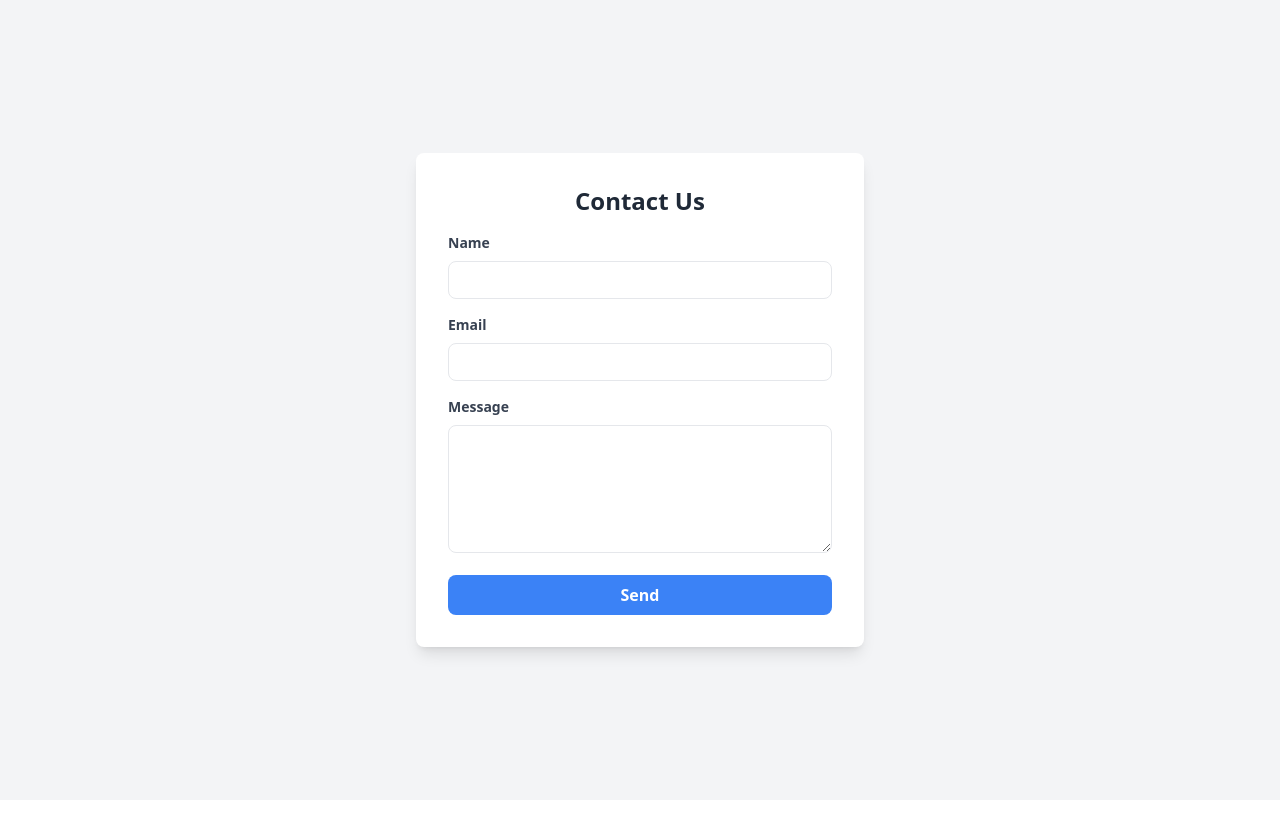
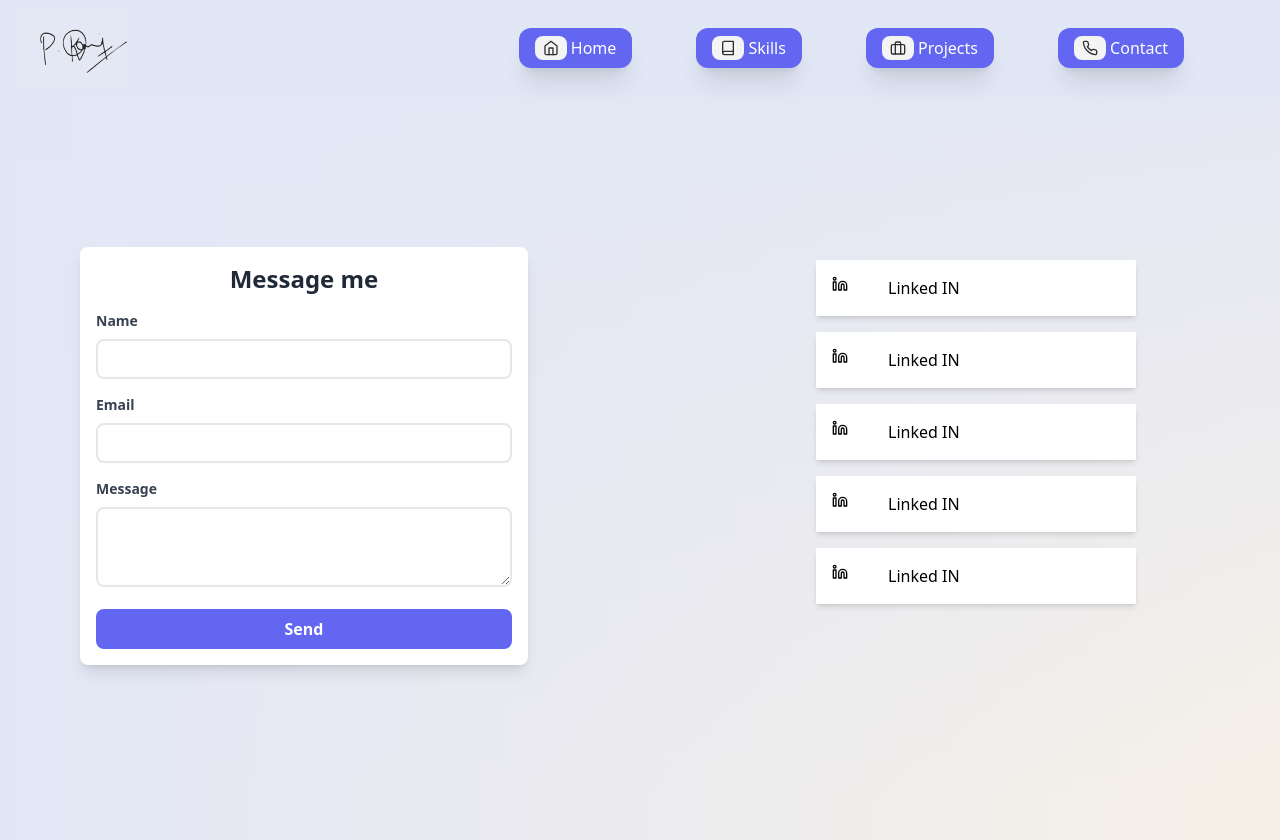
Before and after one commit to kavinkumar24/Updated_Portfolio, a React (Create React App) app: page /contact in a window 1280 px wide. Before the commit the page ends 800 px from the top, so only its background shows below. Built offline with nearby package versions, Linux system fonts and the light colour scheme; a web font is replaced by a local one.

Commit message:
added projects page and configure with email js

```diff
--- a/src/components/pages/Contact.jsx
+++ b/src/components/pages/Contact.jsx
@@ -2,7 +2,8 @@ import React, { useRef } from 'react';
 import emailjs from 'emailjs-com';
 import { ToastContainer, toast } from 'react-toastify';
 import 'react-toastify/dist/ReactToastify.css';
-
+import Navbar from './Navbar';
+import { FiLinkedin,FiGithub, FiMail } from 'react-icons/fi';
 const Contact = () => {
   const form = useRef();
 
@@ -22,16 +23,19 @@ const Contact = () => {
   };
 
   return (
-    <div className="flex items-center justify-center min-h-screen bg-gray-100">
-      <div className="w-full max-w-md p-8 bg-white rounded-lg shadow-lg">
-        <h2 className="mb-4 text-2xl font-bold text-center text-gray-800">Contact Us</h2>
+    <div className='bg-gradient-to-b from-[#e2e7f6]'>
+    <Navbar />
+
+    <div className="mx-4 flex flex-col items-center md:flex-row min-h-screen justify-between md:mx-20 mb-10">
+      <div className="w-full max-w-md p-4 bg-white rounded-lg shadow-lg md:mt-28">
+        <h2 className="mb-4 text-2xl font-bold text-center text-gray-800">Message me</h2>
         <form ref={form} onSubmit={sendEmail} className="space-y-4">
           <div>
             <label className="block mb-2 text-sm font-bold text-gray-700">Name</label>
             <input
               type="text"
               name="from_name"
-              className="w-full px-3 py-2 text-sm border rounded-lg focus:outline-none focus:ring-2 focus:ring-blue-400"
+              className="w-full px-3 py-2 text-sm  rounded-lg focus:outline-none focus:ring-2 focus:ring-blue-400 border-2 border-gray-200 "
               required
             />
           </div>
@@ -40,7 +44,7 @@ const Contact = () => {
             <input
               type="email"
               name="from_email"
-              className="w-full px-3 py-2 text-sm border rounded-lg focus:outline-none focus:ring-2 focus:ring-blue-400"
+              className="w-full px-3 py-2 text-sm border-2 border-gray-200 rounded-lg focus:outline-none focus:ring-2 focus:ring-blue-400"
               required
             />
           </div>
@@ -48,14 +52,14 @@ const Contact = () => {
             <label className="block mb-2 text-sm font-bold text-gray-700">Message</label>
             <textarea
               name="message"
-              className="w-full h-32 px-3 py-2 text-sm border rounded-lg focus:outline-none focus:ring-2 focus:ring-blue-400"
+              className="w-full h-20 px-3 py-2 text-sm rounded-lg focus:outline-none focus:ring-2 focus:ring-blue-400 border-2 border-gray-200 "
               required
             ></textarea>
           </div>
           <div>
             <button
               type="submit"
-              className="w-full px-4 py-2 font-bold text-white bg-blue-500 rounded-lg hover:bg-blue-600 focus:outline-none focus:ring-2 focus:ring-blue-400 focus:ring-offset-2"
+              className="w-full px-4 py-2 font-bold text-white bg-indigo-500 rounded-lg hover:bg-indigo-600 focus:outline-none focus:ring-2 focus:ring-blue-400 focus:ring-offset-2"
             >
               Send
             </button>
@@ -63,6 +67,51 @@ const Contact = () => {
         </form>
       </div>
       <ToastContainer />
+
+      <div className="w-full max-w-md p-8 rounded-lg mt-10 md:mt-20">
+
+        <div className=' max-w-md p-8 space-y-20 w-3/2'>
+          <div className='flex flex-col'>
+            <div className='bg-white shadow-md flex flex-row space-x-10 p-4 mb-4 w-full'>
+            <div>
+              <FiLinkedin />
+            </div>
+            <h1>Linked IN</h1>
+            </div>
+
+            <div className='bg-white shadow-md flex flex-row space-x-10 p-4 mb-4'>
+            <div>
+              <FiLinkedin />
+            </div>
+            <h1>Linked IN</h1>
+            </div>
+
+            <div className='bg-white shadow-md flex flex-row space-x-10 p-4 mb-4'>
+            <div>
+              <FiLinkedin />
+            </div>
+            <h1>Linked IN</h1>
+            </div>
+
+            <div className='bg-white shadow-md flex flex-row space-x-10 p-4 mb-4'>
+            <div>
+              <FiLinkedin />
+            </div>
+            <h1>Linked IN</h1>
+            </div>
+
+
+            <div className='bg-white shadow-md flex flex-row space-x-10 p-4 mb-4'>
+            <div>
+              <FiLinkedin />
+            </div>
+            <h1>Linked IN</h1>
+            </div>
+
+          </div>
+        </div>
+      </div>
+    </div>
     </div>
   );
 };
```
